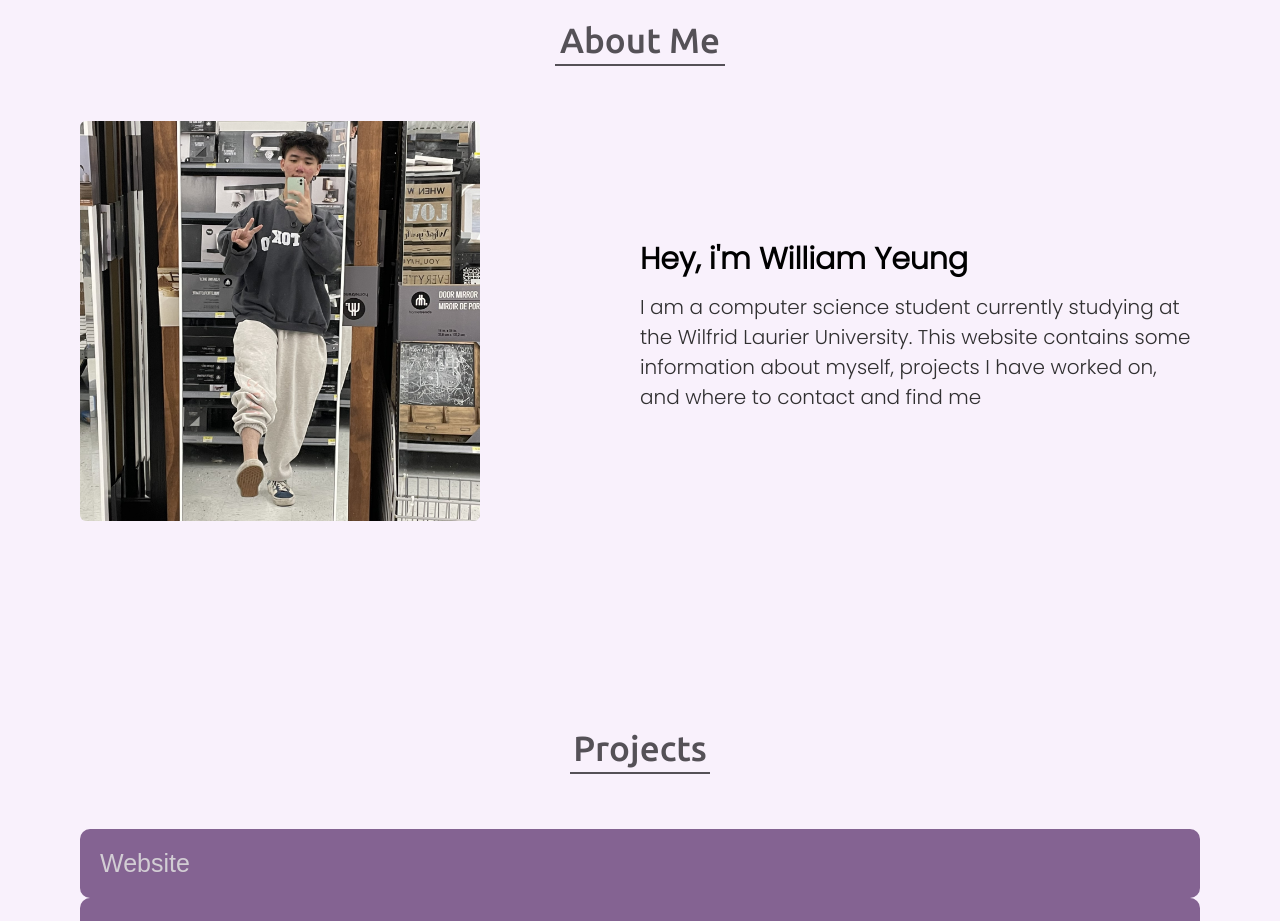
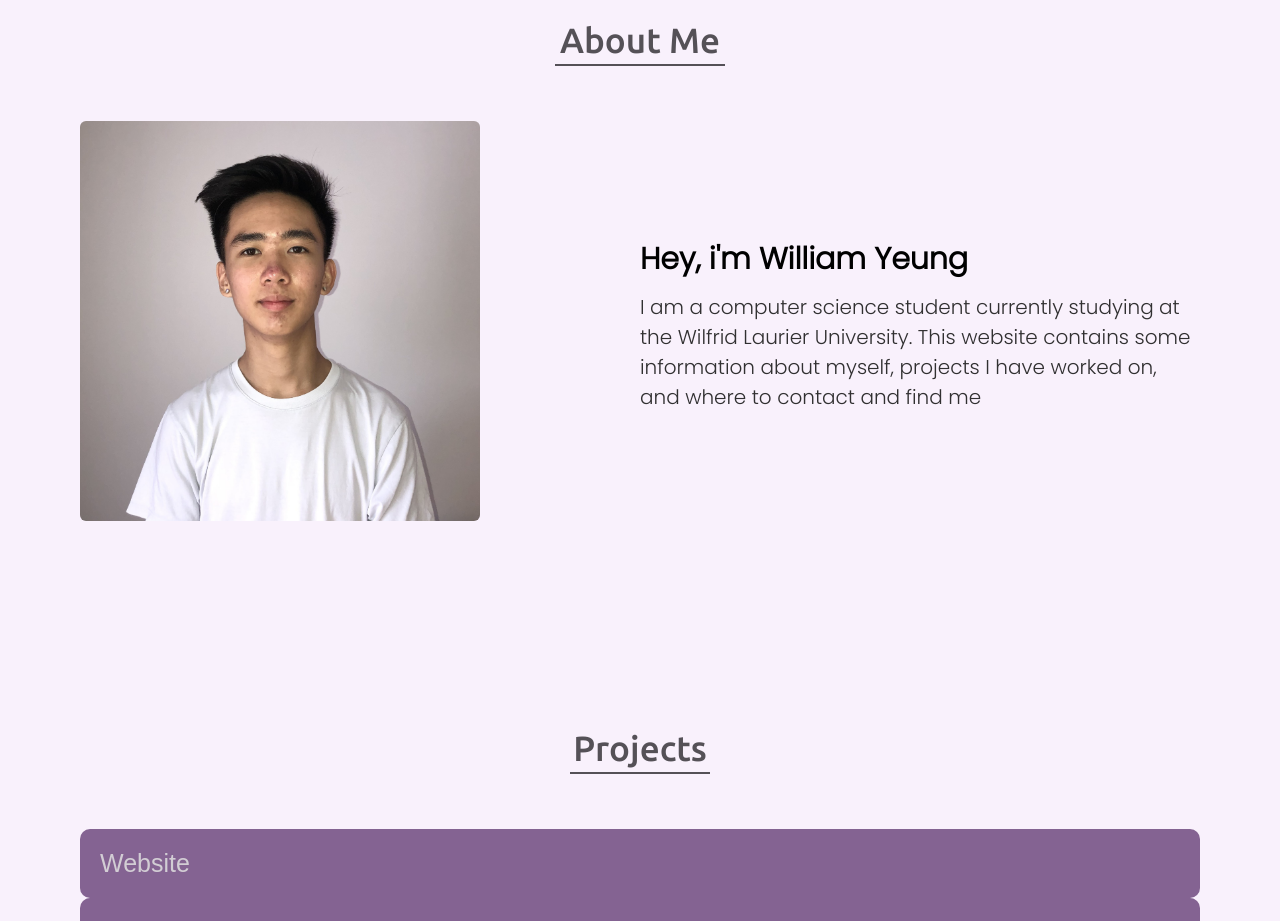
Before and after one commit to William-Yeung/website, a plain HTML site: page index.html in a window 1280 px wide. Shown: the part 880-1801 px from the top of the page. Drawn offline with nearby package versions, Linux system fonts and the light colour scheme.

Commit message:
Update index.html

```diff
--- a/index.html
+++ b/index.html
@@ -50,7 +50,7 @@
 			<h2 class = "title">About Me</h2>
 			<div class="about-content">
 				<div class= "column left">
-					<img src ="images/me.jpg">
+					<img src ="images/temp.jpg">
 				</div>
 				<div class = "column right">
 					<div class="text">Hey, i'm William Yeung</div>
```
